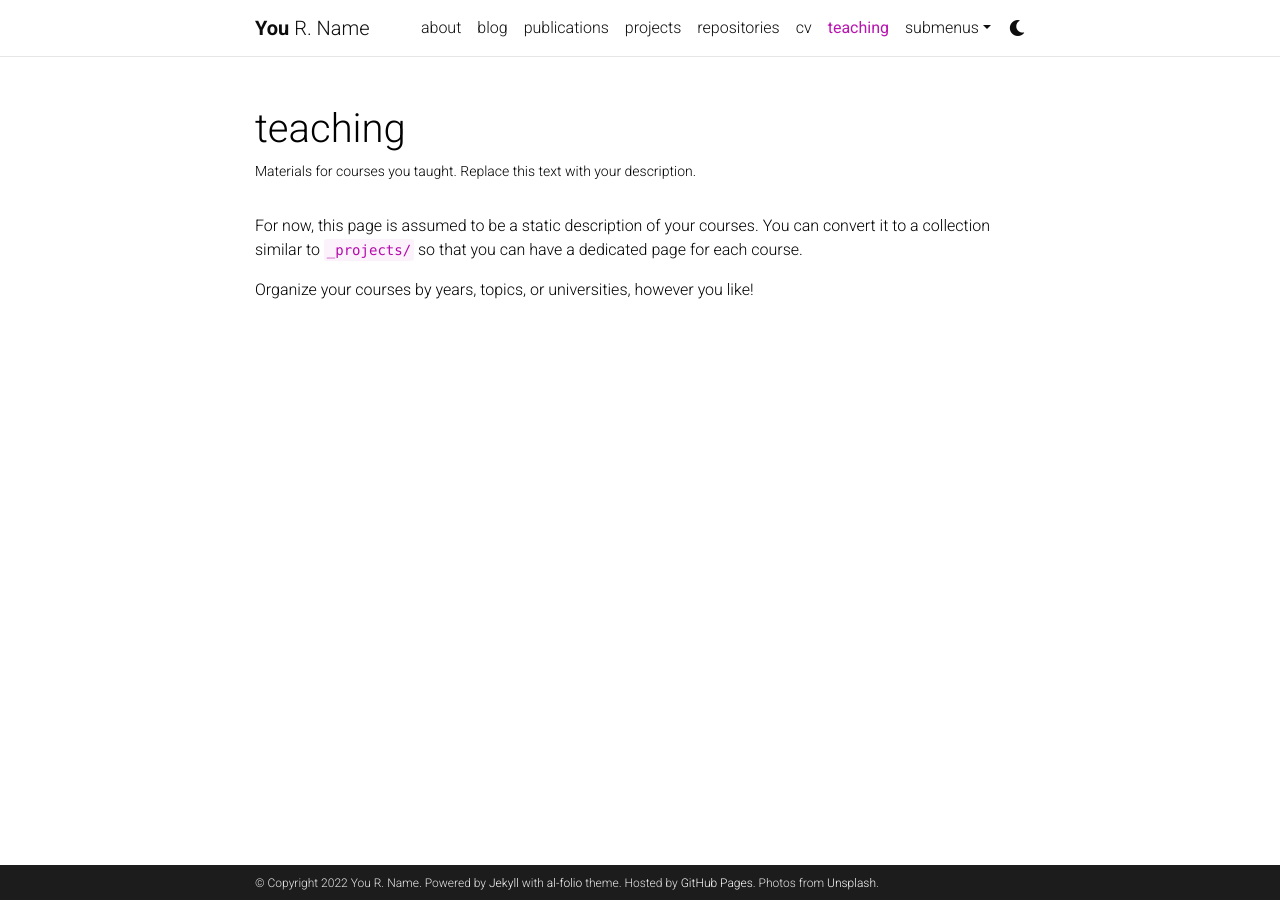
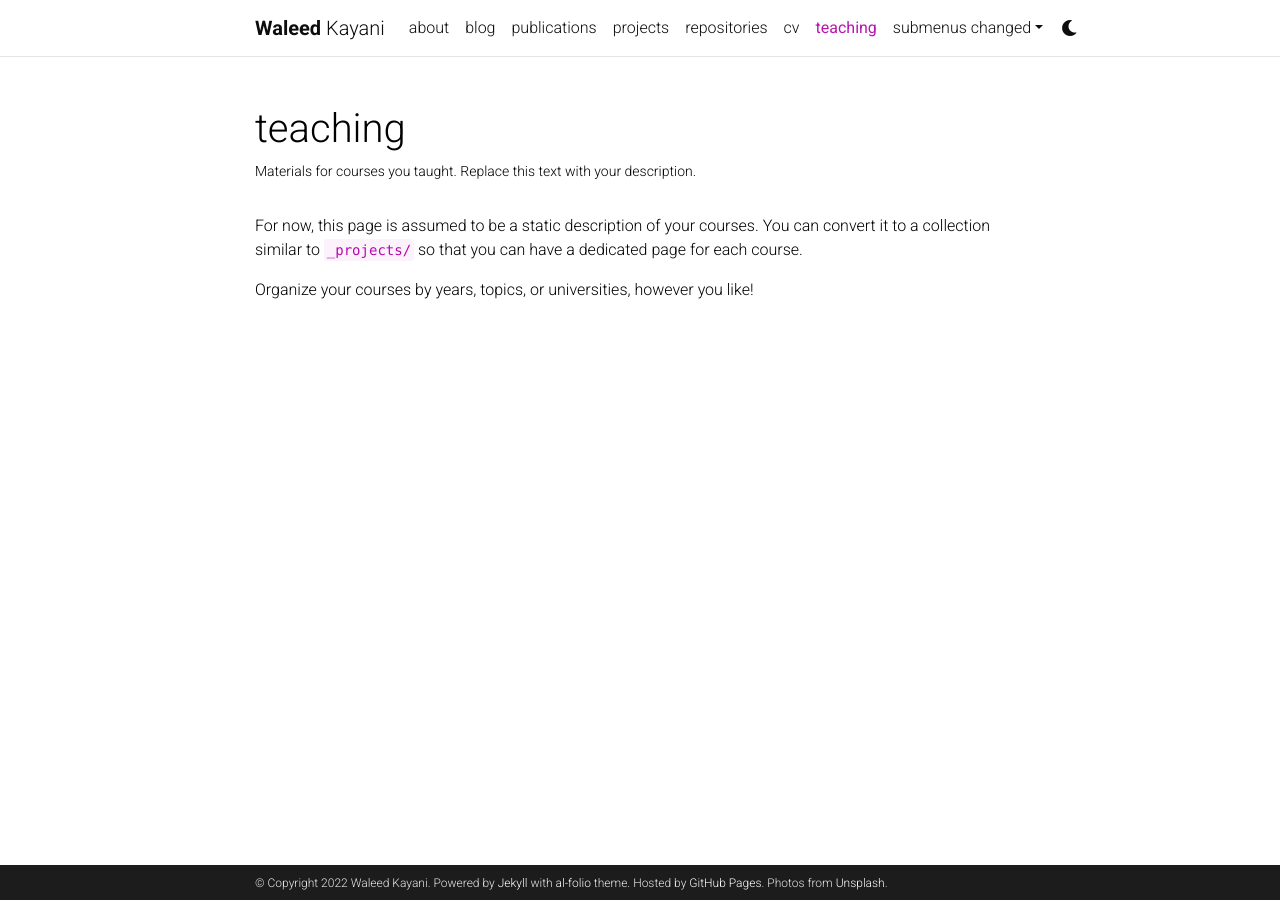
Before and after one commit to WaleedK2000/waleedk2000.github.io, a Jekyll site: the page built from _pages/teaching.md, in a window 1280 px wide. Built offline with Jekyll 4.4.1, drawn with Linux system fonts in a browser that asks for light colours; comment, search, counter and statistics services are not loaded; a style sheet for code colours, icons or effects is not loaded.

Commit message:
made some changed to config

```diff
--- a/Gemfile
+++ b/Gemfile
@@ -1,5 +1,6 @@
 source 'https://rubygems.org'
 group :jekyll_plugins do
+    gem 'wdm', '>= 0.1.0'
     gem 'jekyll'
     gem 'jekyll-archives'
     gem 'jekyll-diagrams'
--- a/_config.yml
+++ b/_config.yml
@@ -3,10 +3,10 @@
 # -----------------------------------------------------------------------------
 
 title: blank # the website title (if blank, full name will be used instead)
-first_name: You
-middle_name: R.
-last_name: Name
-email: you@example.com
+first_name: Waleed
+middle_name:
+last_name: Kayani
+email: waleedkayani14@yahoo.com
 description: > # the ">" symbol means to ignore newlines until "footer_text:"
   A simple, whitespace theme for academics. Based on [*folio](https://github.com/bogoli/-folio) design.
 footer_text: >
```
Also changed, not shown: _pages/about.md (+1 -0 lines), _pages/dropdown.md (+1 -1 lines).
